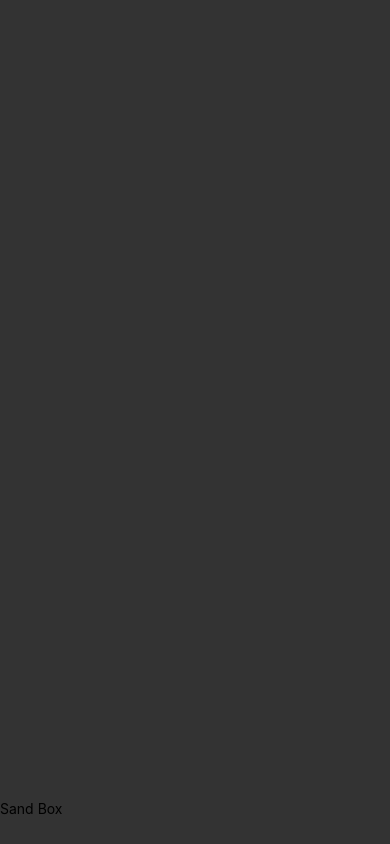
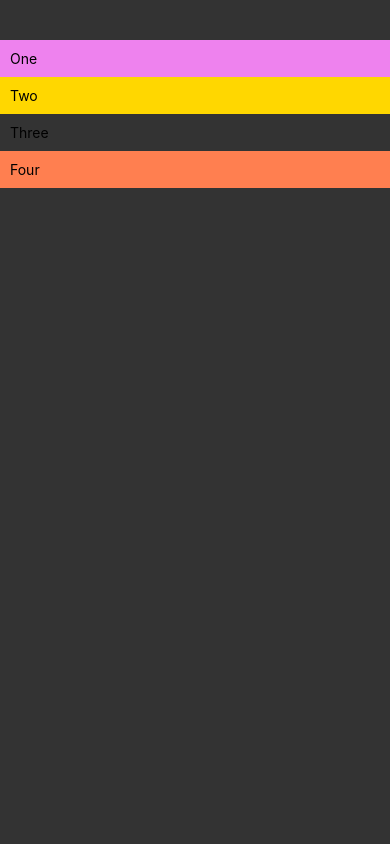
Before and after one commit to faiza203/Todo_React_Native, a React Native app: screen / in a window 390 px wide. Built offline with nearby package versions, Linux system fonts and the light colour scheme.

Commit message:
Add four boxes in sand box

```diff
--- a/components/sandbox.js
+++ b/components/sandbox.js
@@ -4,7 +4,10 @@ import { StyleSheet, View, Text } from "react-native";
 export default function Header() {
   return (
     <View style={styles.container}>
-      <Text>Sand Box</Text>
+      <Text style={styles.boxOne}>One</Text>
+      <Text style={styles.boxTwo}>Two</Text>
+      <Text style={styles.boxThree}>Three</Text>
+      <Text style={styles.boxFour}>Four</Text>
     </View>
   );
 }
@@ -12,7 +15,23 @@ export default function Header() {
 const styles = StyleSheet.create({
   container: {
       flex :1,
-    paddingTop: 800,
+    paddingTop: 40,
     backgroundColor : '#333'
   },
+  boxOne : {
+      backgroundColor : 'violet',
+      padding : 10,
+  },
+  boxTwo : {
+      backgroundColor : 'gold',
+      padding : 10,
+  },
+  boxThree : {
+      backgroundColor : 'corla',
+      padding : 10,
+  },
+  boxFour : {
+      backgroundColor : 'coral',
+      padding : 10,
+  }
 });
```
